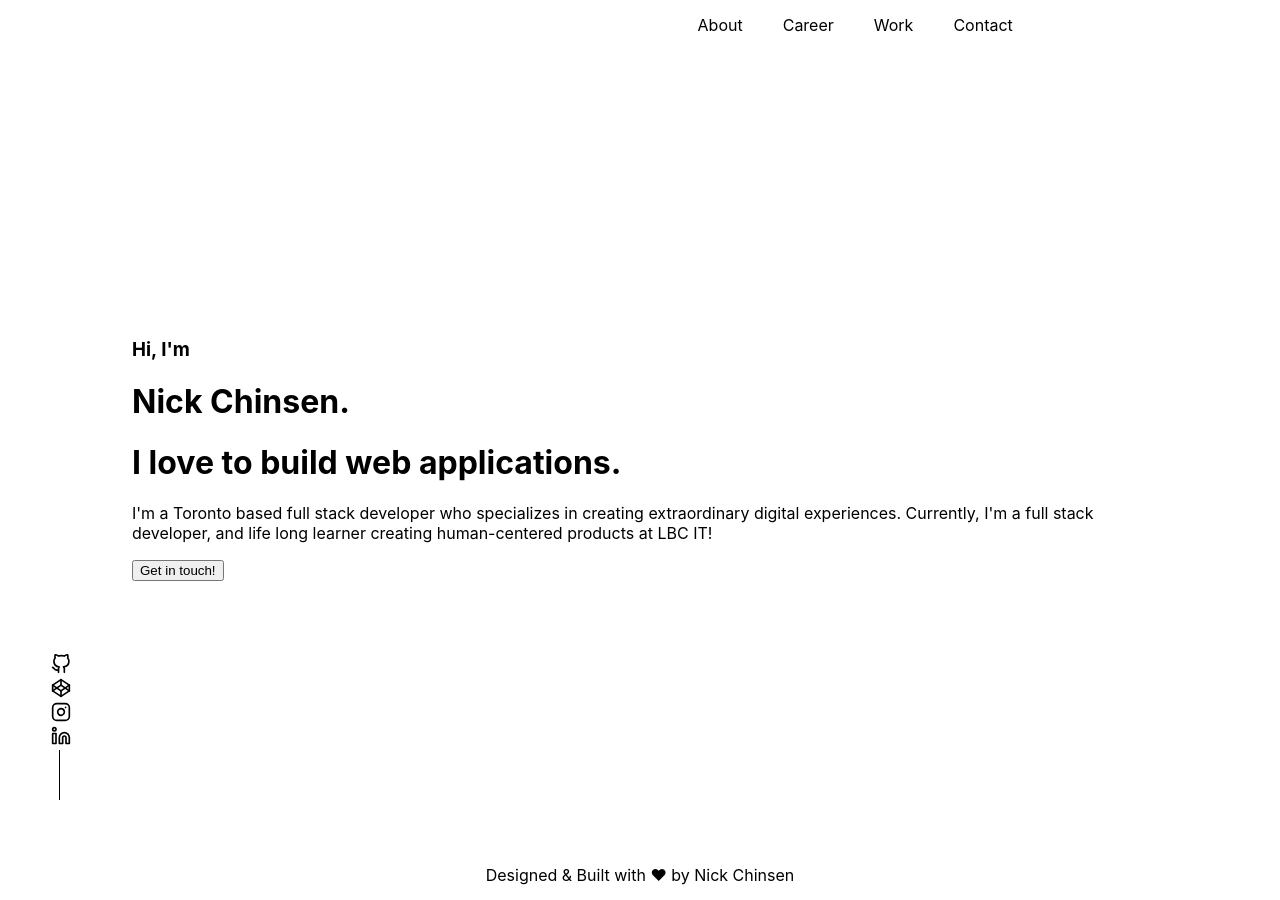
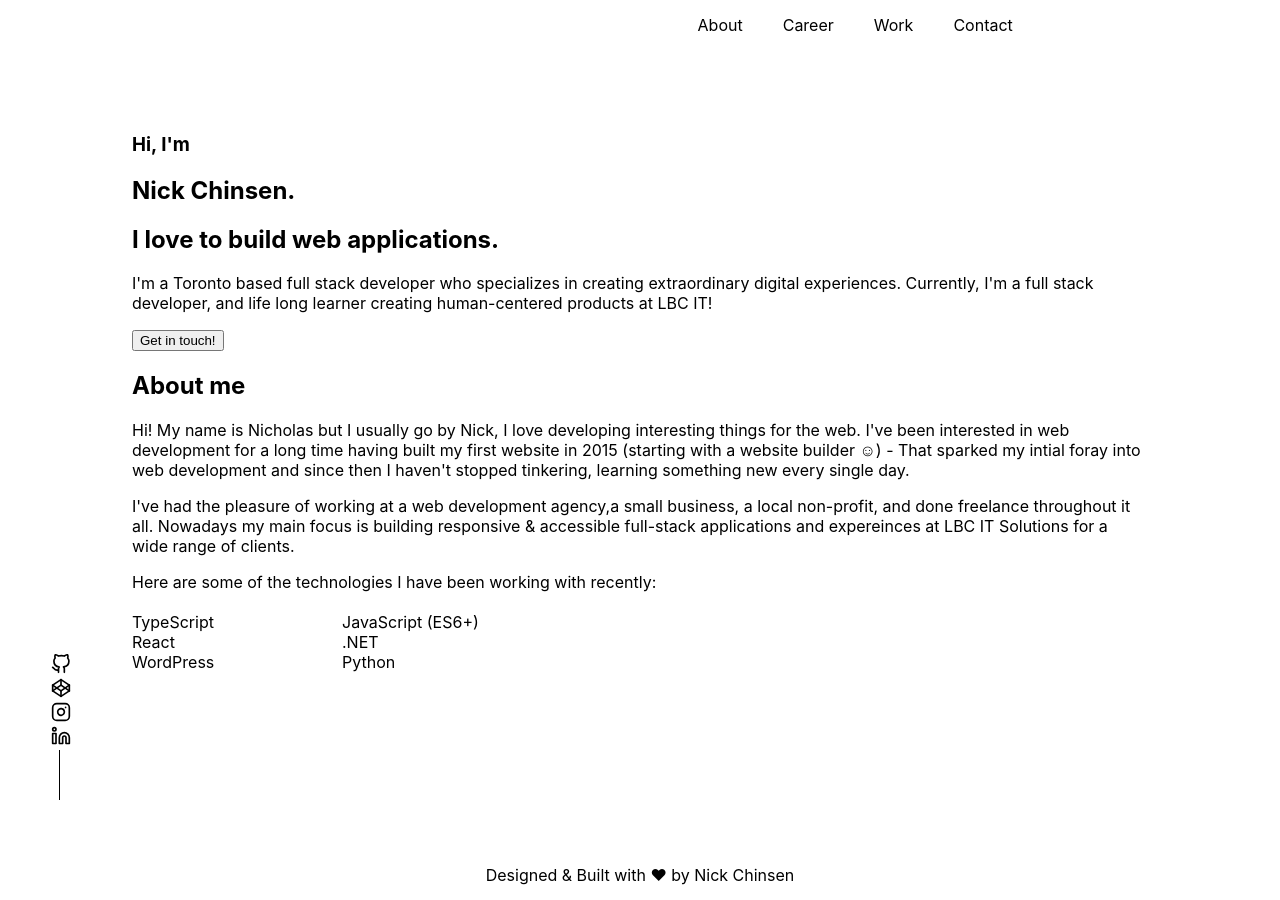
Before and after one commit to karnnivore/nick-chinsen-website, a Next.js app: page / in a window 1280 px wide. Built offline with nearby package versions, Linux system fonts and the light colour scheme.

Commit message:
Add About me section

```diff
--- a/pages/index.tsx
+++ b/pages/index.tsx
@@ -58,18 +58,47 @@ const Home: NextPage = () => {
       </div>
 
       <main className={styles.main}>
-        <div className={styles.landingTextSection}>
+        <section className={styles.landingTextSection}>
           <h3>Hi, I&apos;m</h3>
           <h1>Nick Chinsen.</h1>
           <h1>I love to build web applications.</h1>
-          <p>I&apos;m a Toronto based full stack developer who specializes in creating
+          <p>
+            I&apos;m a Toronto based full stack developer who specializes in creating
             extraordinary digital experiences. Currently, I&apos;m a full stack developer,
             and life long learner creating human-centered products at <a>LBC IT</a>!
           </p>
           <button>
             Get in touch!
           </button>
-        </div>
+        </section>
+        <section className={styles.aboutSection}>
+          <h1>About me</h1>
+          <p>
+            Hi! My name is Nicholas but I usually go by Nick, I love developing interesting
+            things for the web. I've been interested in web development for a long time having
+            built my first website in 2015 (starting with a website builder &#9786;) -
+            That sparked my intial foray into web development and since then I haven&apos;t
+            stopped tinkering, learning something new every single day.
+          </p>
+          <p>
+            I've had the pleasure of working at <a>a web development agency</a>,
+            <a>a small business</a>, <a>a local non-profit</a>, and done freelance
+            throughout it all. Nowadays my main focus is building responsive & accessible
+            full-stack applications and expereinces at <a>LBC IT Solutions</a> for a
+            wide range of clients.
+          </p>
+          <p>
+            Here are some of the technologies I have been working with recently:
+            <ul className={styles.listAboutMe}>
+              <li>TypeScript</li>
+              <li>JavaScript (ES6+)</li>
+              <li>React</li>
+              <li>.NET</li>
+              <li>WordPress</li>
+              <li>Python</li>
+            </ul>
+          </p>
+        </section>
       </main>
 
       <footer className={styles.footer}>
--- a/styles/Home.module.css
+++ b/styles/Home.module.css
@@ -1,15 +1,5 @@
 .container {
   padding: 0 2rem;
-}
-
-.main {
-  min-height: 100vh;
-  padding: 4rem 0;
-  flex: 1;
-  display: flex;
-  flex-direction: column;
-  justify-content: center;
-  align-items: center;
 }
 
 .title a {
@@ -150,9 +140,27 @@
 
 /* main styling */
 .main {
-  padding: 0 100px;
+  min-height: 100vh;
+  padding: 4rem 100px;
+  flex: 1;
+  display: flex;
+  flex-direction: column;
 }
-.landingTextSection {
+@media (max-width: 400px) {
+  .main {
+    padding: 0 20px;
+  }
+}
+
+/* about styling */
+.listAboutMe {
+  display: grid;
+  grid-template-columns: repeat(2, minmax(140px, 200px));
+  gap: 0px 10px;
+  padding: 0px;
+  margin: 20px 0px 0px;
+  overflow: hidden;
+  list-style: none;
 }
 
 /* footer styling */
```
